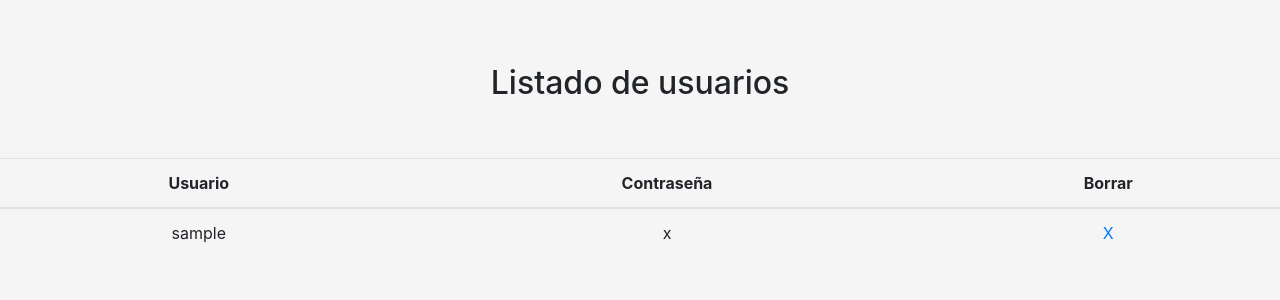
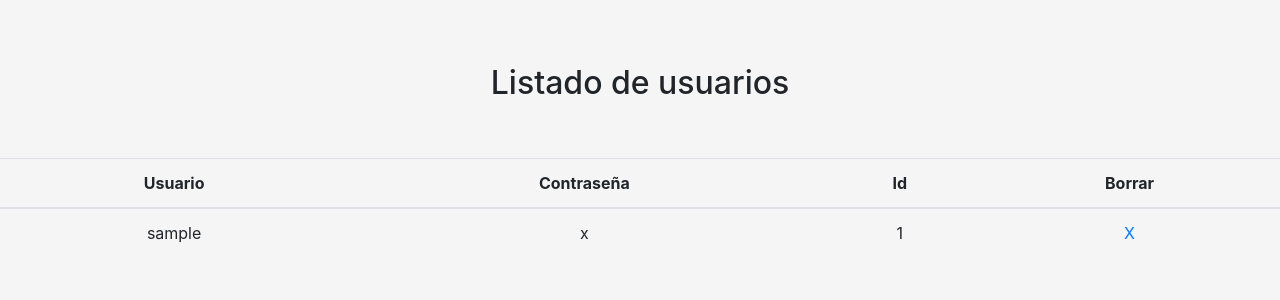
Before and after one commit to raulfb/crud-ftp-users-python, a Flask app: page /listar/ in a window 1280 px wide. Shown: the part 56-356 px from the top of the page. Run offline with Flask 2, Linux system fonts and the light colour scheme; tables that the repository leaves empty or names only in its code hold one stand-in row (values such as "Sample post"); some libraries are stand-ins or nearby versions.

Commit message:
Actualizacion dia 20 Marzo

```diff
--- a/app.py
+++ b/app.py
@@ -18,7 +18,7 @@ def index():
     title="Home"
     return render_template("index.html",title = title)
 
-# Configuracion de la pagina del formulario de insertar datos
+# Vista para insertar usuarios
 @app.route("/insertar/", methods = ['GET', 'POST'])
 def insertar():
     title="Insertar"
@@ -33,8 +33,8 @@ def insertar():
 
     return render_template("finserccion.html",title = title, form = Insert_form)
 
-# Configuracion de la pagina del formulario de borrar datos
-@app.route("/listar/", methods = ['GET', 'POST'])
+# Vista para listar usuarios
+@app.route("/listar/", methods = ['GET'])
 def borrar():
     title="Borrar"
     datos = []
@@ -50,7 +50,7 @@ def borrar():
 
     return render_template("fborrado.html",title = title, usuarios = datos)
 
-@app.route("/borrar/<id>/")
+@app.route("/borrar/<id>/", methods = ['POST'])
 def borrar_id(id):
     id = id,
     cur = db.cursor()
--- a/templates/fborrado.html
+++ b/templates/fborrado.html
@@ -1,4 +1,13 @@
-{% extends "base.html" %}
+<!DOCTYPE HTML>
+<html>
+   <head>
+	   <title>{{ title }}</title>
+      <link rel="stylesheet" type="text/css" href="{{ url_for('static', filename='css/style.css') }}">
+      <link rel="icon" type="image/png" href="/static/img/favicon.png">
+      <link rel="stylesheet" href="https://stackpath.bootstrapcdn.com/bootstrap/4.3.1/css/bootstrap.min.css" integrity="sha384-ggOyR0iXCbMQv3Xipma34MD+dH/1fQ784/j6cY/iJTQUOhcWr7x9JvoRxT2MZw1T" crossorigin="anonymous">
+      <script src="https://ajax.googleapis.com/ajax/libs/jquery/3.3.1/jquery.min.js"></script>
+   </head>
+   <body style="background-color:#F5F5F5;">
 {% block content %}
     <nav class="navbar navbar-expand-lg navbar-dark bg-dark" style="margin-bottom:5%;">
         <a class="navbar-brand" href="/insertar/">Formulario insertar Usuarios</a>
@@ -14,19 +23,41 @@
             <tr>
                  <th scope="col" style="text-align:center;">Usuario</th>
                  <th scope="col" style="text-align:center;">Contraseña</th>
+                 <th scope="col" style="text-align:center;">Id</th>
                  <th scope="col" style="text-align:center">Borrar</th>
              </tr>
          </thead>
          <tbody>
                 {% for user in usuarios %}
                 <tr>
+
                     <td style="text-align:center;">{{ user.name }}</td>
                     <td style="text-align:center;">{{ user.passw }}</td>
-                    <td scope="col" style="text-align:center;"><a id="enlace_borrado" href="/borrar/{{ user.id }}/" onclick="alert('Usuario eliminado correctamente');">X</a></td>
+                    <td style="text-align:center;">{{ user.id }}</td>
+                    <td scope="col" style="text-align:center;"><a id="buser" href="#" onclick="alert({{ user.id }})" >X</a></td>
+                    <!-- <td scope="col" style="text-align:center;" class="{{ user.id }}"ud="{{ user.id }}"><a id="buser" href="#" onclick=" $.ajax({url:'/borrar/{{ user.id }}/',type:'post',success:  function (response) {alert('Usuario borrado correctamente');$('.usuario_borr').css('display', 'none');}});" >X</a></td> -->
+                    <!--  $.ajax({url:'/borrar/{{ user.id }}/',type:'post',success:  function (response) {alert("Usuario borrado correctamente");}}); -->
+                    <!-- <script>
+                        $(document).ready(function(){
+                           $("#buser").click(function(){
+                               $.ajax({
+                                   url:'/borrar/{{ user.id }}/',
+                                   type:'post',
+                                   success:function(response) {
+                                        alert("Usuario borrado correctamente");
+                                        if({{ user.id }} = usuario_borr){
+                                            $(".usuario_borr").css("display", "none");
+                                        }
+
+                                       }
+                                   });
+                           });
+                        });
+                     </script> -->
                 </tr>
                 {% endfor %}
         </tbody>
     </table>
-
-
 {% endblock %}
+</body>
+</html>
```
Also changed, not shown: templates/base.html (+0 -7 lines), 1 other file.
